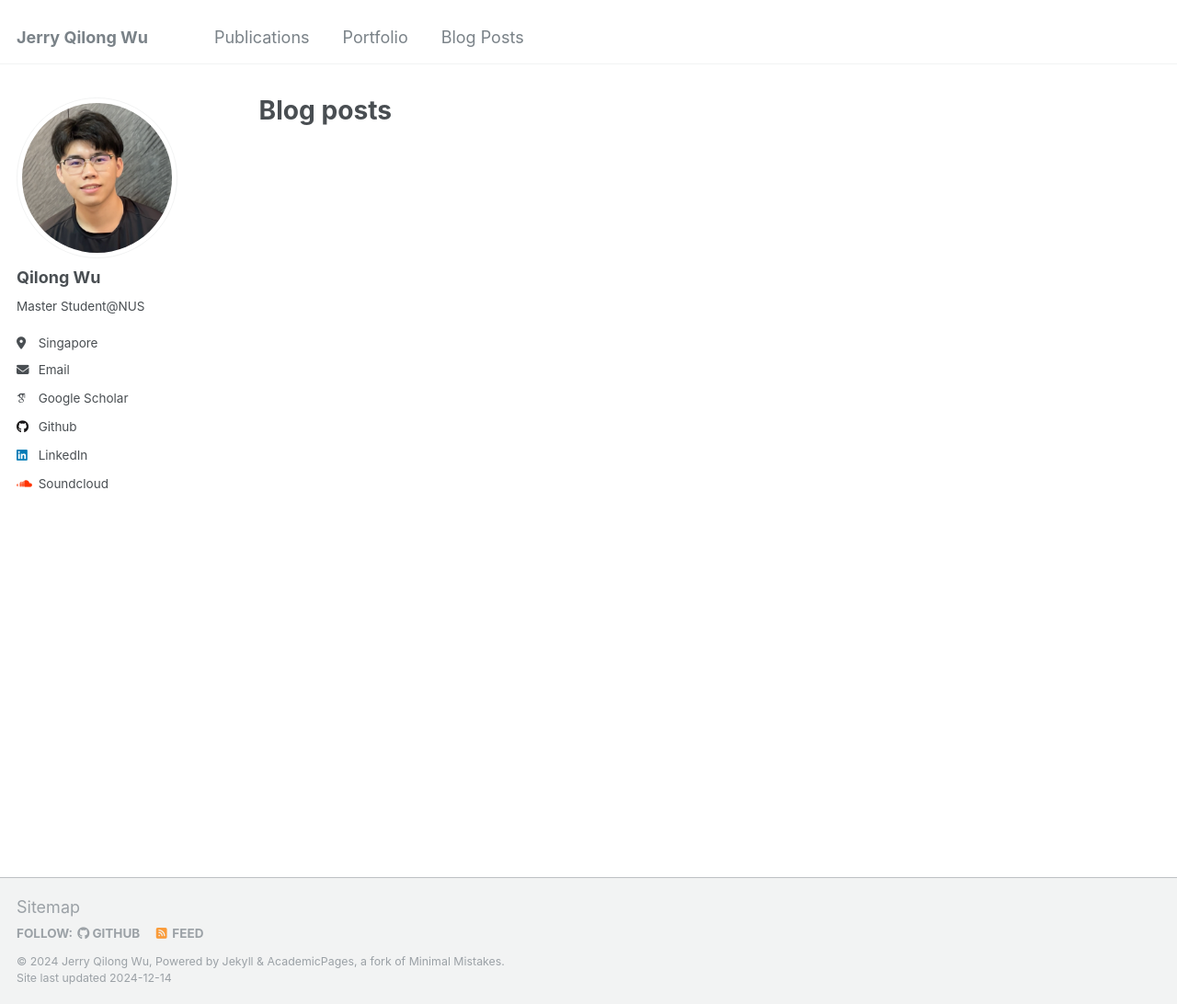
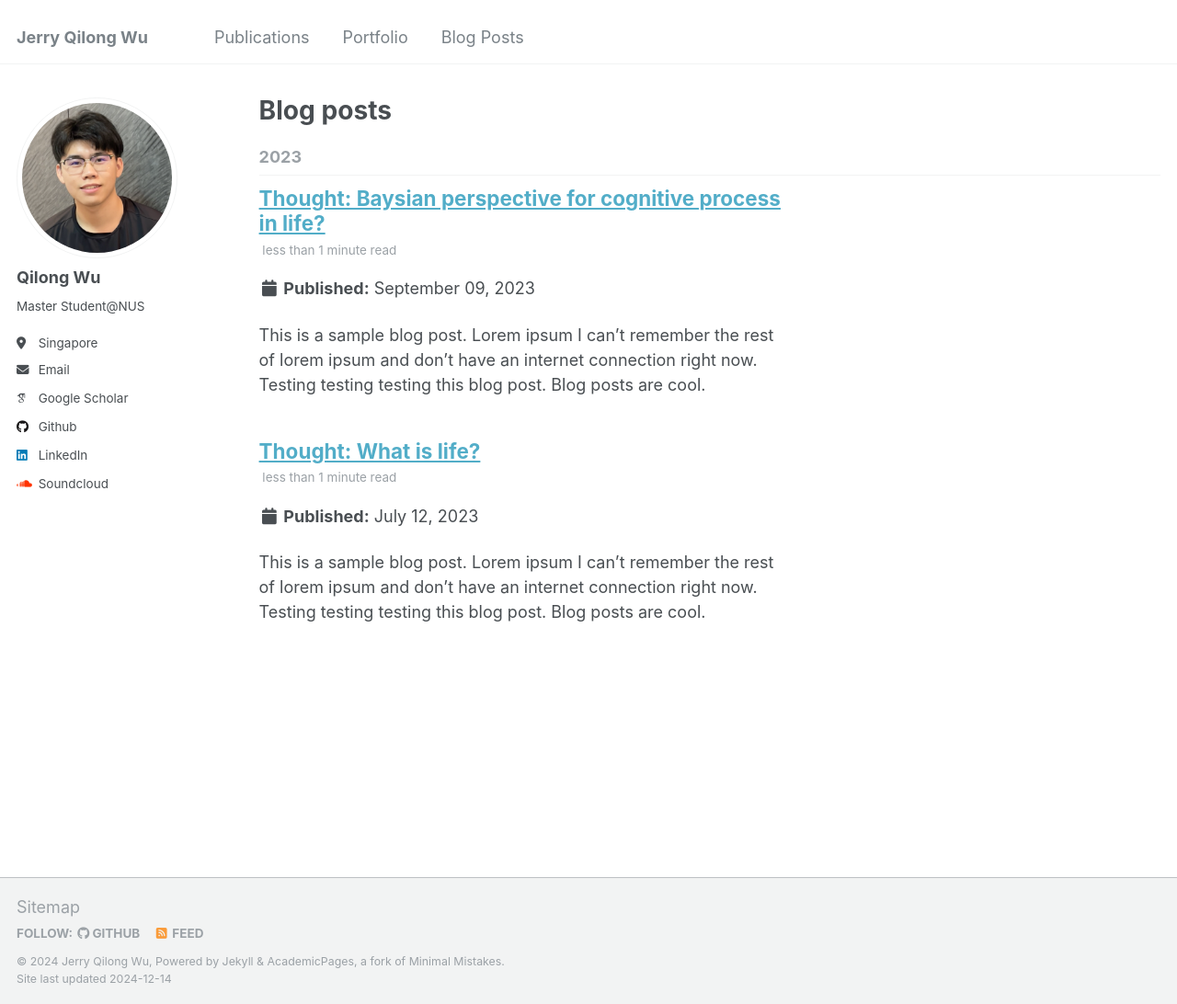
Before and after one commit to JerryWu-code/jerrywu-code.github.io, a Jekyll site: the page built from _pages/year-archive.html, in a window 1280 px wide and 1092 px high. Shown: the whole window at 92% size. Built offline with Jekyll 4.4.1, drawn with Linux system fonts in a browser that asks for light colours; some web fonts are replaced.

Commit message:
Debug blogs.

```diff
--- a/_posts/_2023/07-12-life.md
+++ b/_posts/2023-07-12-post-1.md
@@ -1,7 +1,7 @@
 ---
 title: 'Thought: What is life?'
 date: 2023-07-12
-permalink: /posts/2023/07-12-life
+permalink: /posts/2023-07-12-post-1
 tags:
   - thought
   - cognitive science
--- a/_posts/_2023/09-09-bayesian_life.md
+++ b/_posts/2023-09-09-post-2.md
@@ -1,7 +1,7 @@
 ---
 title: 'Thought: Baysian perspective for cognitive process in life?'
 date: 2023-09-09
-permalink: /posts/2023/09-09-bayesian_life
+permalink: /posts/2023-09-09-post-2
 tags:
   - thought
   - bayesian
```
